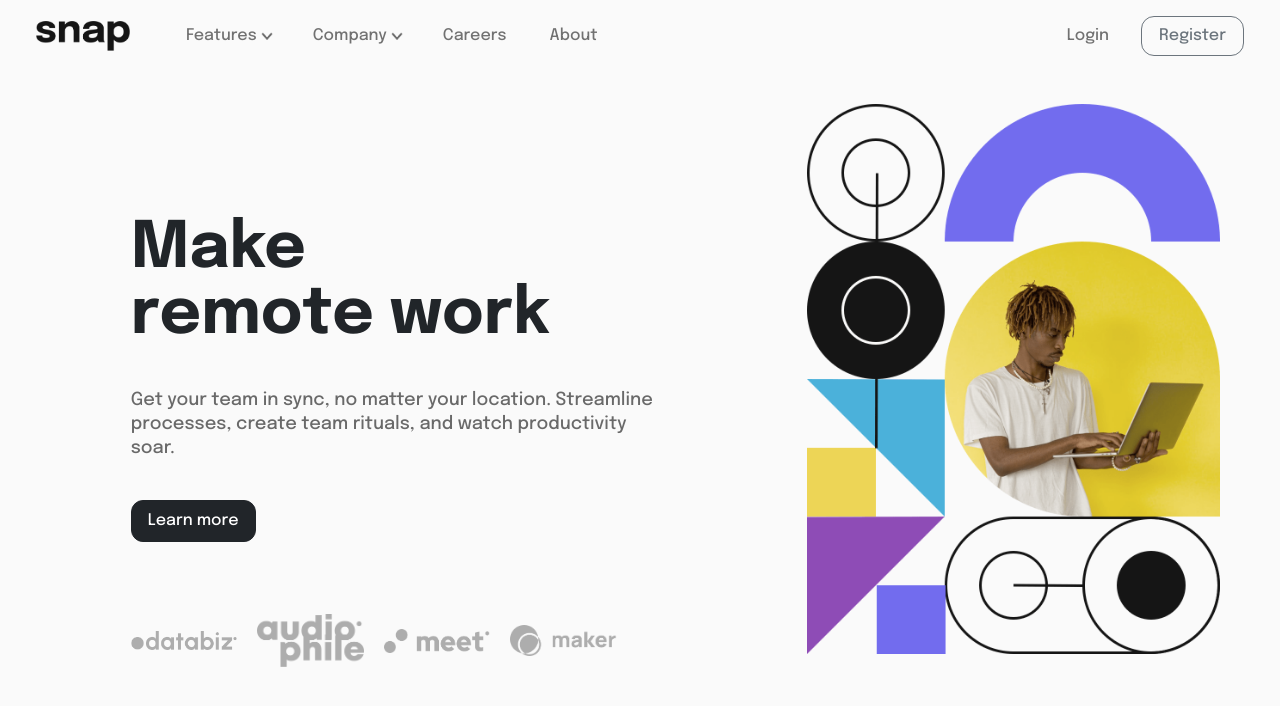
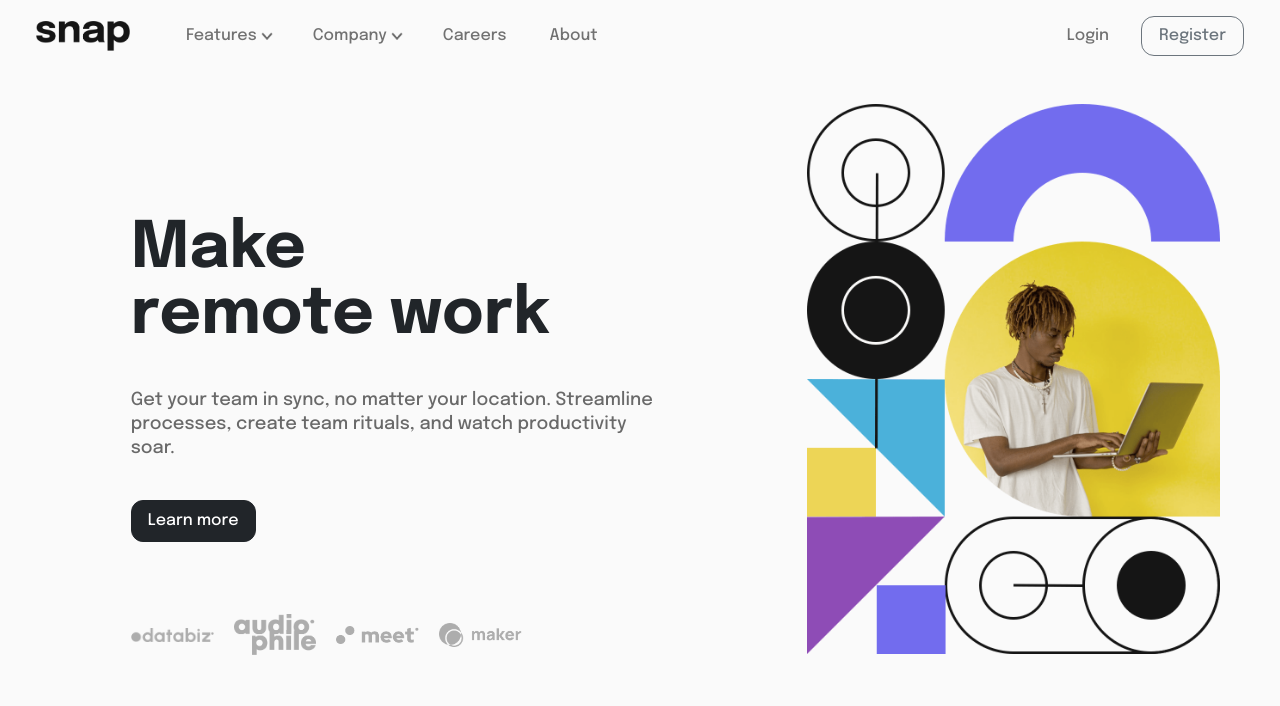
Before and after one commit to ini-s/Intro-section-with-dropdown-navigation, a plain HTML site: page index.html in a window 1280 px wide. Drawn offline with nearby package versions, Linux system fonts and the light colour scheme.

Commit message:
changing the sixe of the logos

```diff
--- a/style.css
+++ b/style.css
@@ -192,7 +192,7 @@ line-height: 1.5rem;
 padding-right: 3.5rem;
 }
 .logo{
-    width:18%;
+    width:14%;
     margin: 3.5rem 1rem 0 0
 }
 @media screen and (max-width:480px){
```
